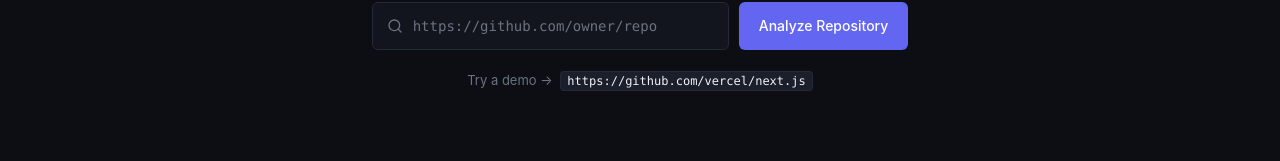
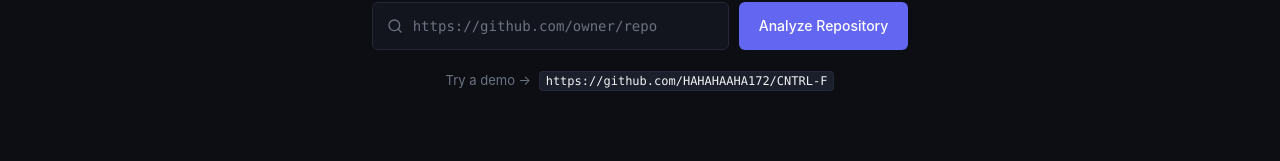
Before and after one commit to HAHAHAAHA172/CNTRL-F, a React (Vite) app in the folder frontend/frontend/: page / in a window 1280 px wide. Shown: the part 351-512 px from the top of the page. Built offline with nearby package versions, Linux system fonts and the light colour scheme; no server answers.

Commit message:
demo link change

```diff
--- a/frontend/frontend/src/components/LandingPage.tsx
+++ b/frontend/frontend/src/components/LandingPage.tsx
@@ -5,7 +5,7 @@ interface Props {
   onAnalyze: (url: string) => void
 }
 
-const DEMO_URL = 'https://github.com/vercel/next.js'
+const DEMO_URL = 'https://github.com/HAHAHAAHA172/CNTRL-F'
 
 const FEATURES = [
   {
```
